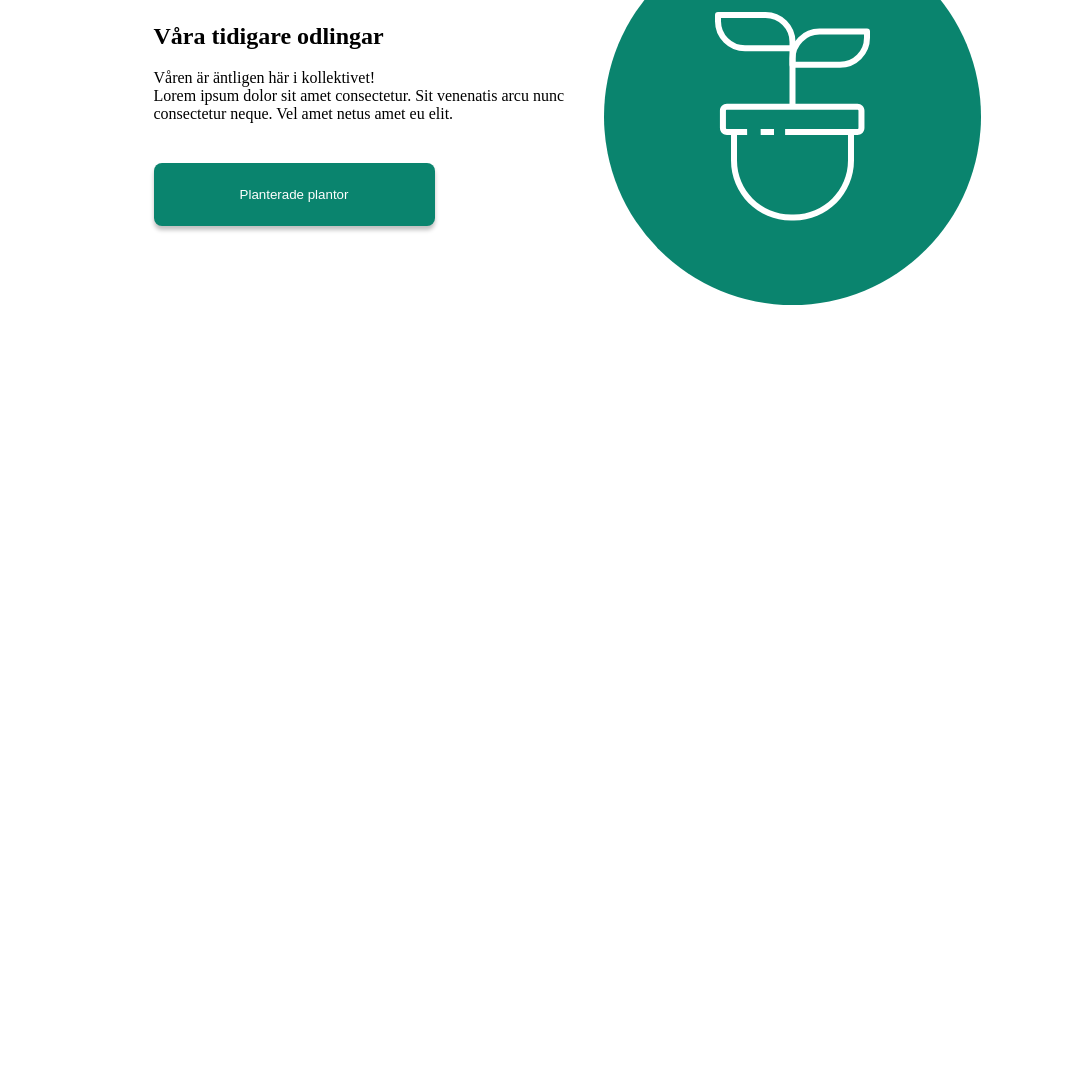
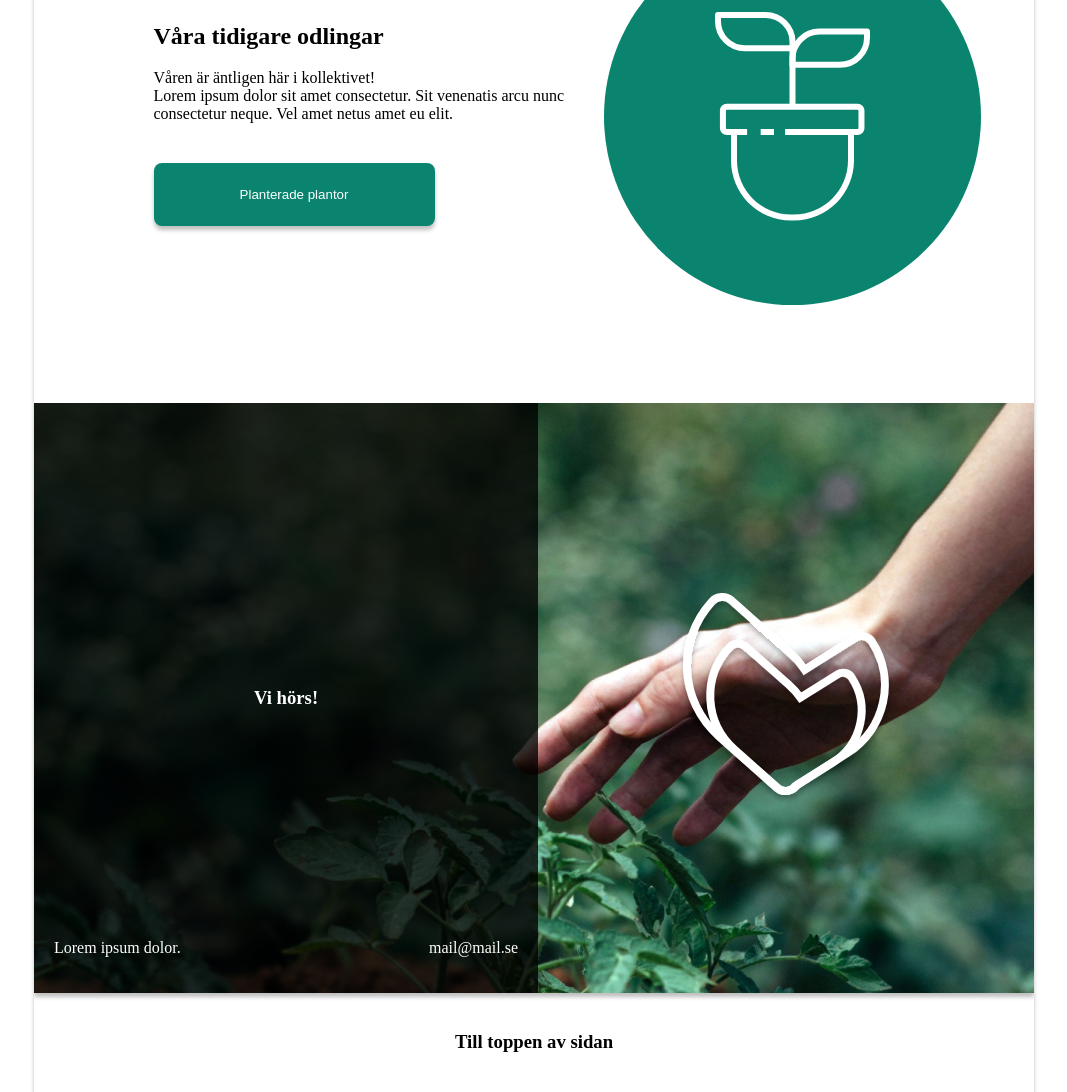
Before and after one commit to mansooriabbas/lexicon-planned-planthood, a plain HTML site: page index.html in a window 1280 px wide. Shown: the part 2411-3503 px from the top of the page, without its empty margins (106-1173 px from the left). Before the commit the page ends 2716 px from the top, so only its background shows below. Drawn offline with Linux system fonts and the light colour scheme.

Commit message:
finished main page

```diff
--- a/index.html
+++ b/index.html
@@ -123,6 +123,23 @@
           </div>
         </div>
       </main>
+      <footer class="footer">
+        <section class="footer__container-left">
+          <div class="container-left__text-container">
+            <h1>Vi hörs!</h1>
+          </div>
+          <div class="container-left__info">
+            <p>Lorem ipsum dolor.</p>
+            <p>mail@mail.se</p>
+          </div>
+        </section>
+        <section class="footer__container-right">
+          <img src="assets/Logo.svg" alt="" />
+        </section>
+        <div class="footer__nav-container">
+          <h3>Till toppen av sidan</h3>
+        </div>
+      </footer>
     </section>
   </body>
 </html>
--- a/style.css
+++ b/style.css
@@ -5,6 +5,7 @@ body {
 .wrapper {
   max-width: 1000px;
   margin: 0 auto;
+  box-shadow: 0px 4px 4px 0px rgba(0, 0, 0, 0.25);
 }
 
 .hero {
@@ -228,3 +229,62 @@ nav ul {
 
   margin-top: 10px;
 }
+
+.footer {
+  margin-top: 100px;
+  display: grid;
+  grid-template-columns: 1fr 1fr;
+  grid-template-rows: 1fr 1fr;
+  height: 590px;
+  background-image: url(assets/hand-i-växter.png);
+  background-size: cover;
+  background-position: center;
+}
+
+.footer__container-left {
+  width: 504px;
+  height: 590px;
+  background-color: rgba(0, 0, 0, 0.79);
+  color: #ffffff;
+  /* grid */
+  display: grid;
+  grid-template-columns: 1fr 1fr 1fr;
+  grid-template-rows: 1fr 1fr 1fr;
+}
+.container-left__text-container {
+  grid-column: 1 / 4;
+  grid-row: 2 / 3;
+  display: flex;
+  flex-direction: column;
+  justify-content: center;
+  align-items: center;
+}
+
+.container-left__info {
+  grid-column: 1 / 4;
+  grid-row: 3 / 4;
+
+  display: flex;
+  flex-direction: row;
+  justify-content: space-between;
+  align-items: end;
+  padding: 20px;
+}
+
+.footer__container-right {
+  height: 590px;
+  color: #ffffff;
+  /* grid */
+  display: grid;
+  place-items: center;
+}
+.footer__nav-container {
+  grid-column: 1 / 3;
+  grid-row: 2 / 2;
+  display: flex;
+  align-items: center;
+  justify-content: center;
+  flex-direction: row;
+  padding: 20px;
+  box-shadow: 0px 4px 4px 0px rgba(0, 0, 0, 0.25);
+}
```
